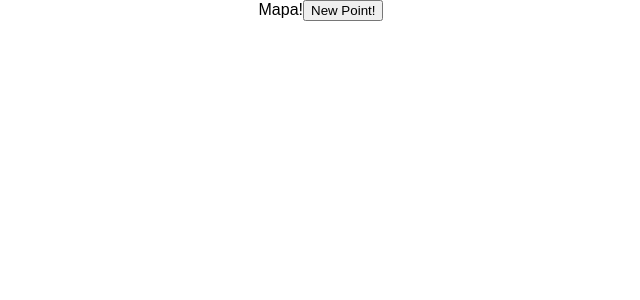
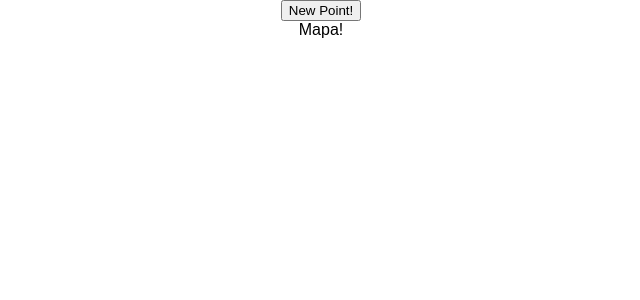
Before and after one commit to 42mate/HayBasura, a React (Create React App) app: page / in a window 1280 px wide. Shown: the top 300 px of the page, without its empty margins (319-959 px from the left). Built offline with nearby package versions, Linux system fonts and the light colour scheme.

Commit message:
Moving NewPoint component to App component.

```diff
--- a/src/App.js
+++ b/src/App.js
@@ -1,5 +1,6 @@
 import React, { Component } from 'react';
 import Map from './Map';
+import NewPoint from './NewPoint';
 
 import './App.css';
 
@@ -17,14 +18,15 @@ const mock = [
 ]
 
 const createNewPoint = () => {
-  console.log('Whasssaaaaaaa');
+  console.log('Whasssaaaaaaa@');
 };
 
 class App extends Component {
   render() {
     return (
       <div className="App">
-        <Map points={mock} onNewPoint={createNewPoint} />
+        <NewPoint onNewPoint={createNewPoint} />
+        <Map points={mock} />
       </div>
     );
   }
--- a/src/Map.js
+++ b/src/Map.js
@@ -1,12 +1,10 @@
 import React, { Component } from 'react';
-import NewPoint from './NewPoint';
 
 class Map extends Component {
   render() {
     return (
       <div>
         Mapa!
-        <NewPoint onNewPoint={this.props.onNewPoint} />
       </div>
     );
   }
```
